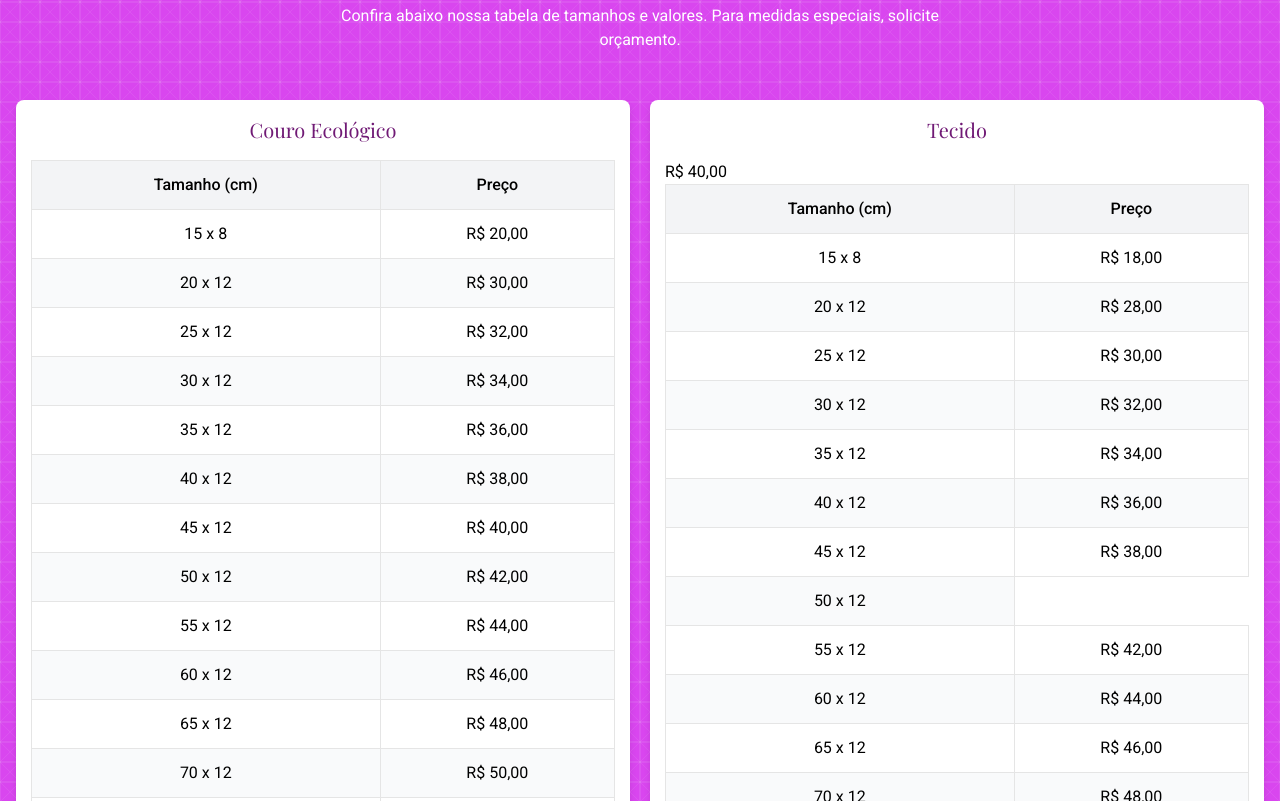
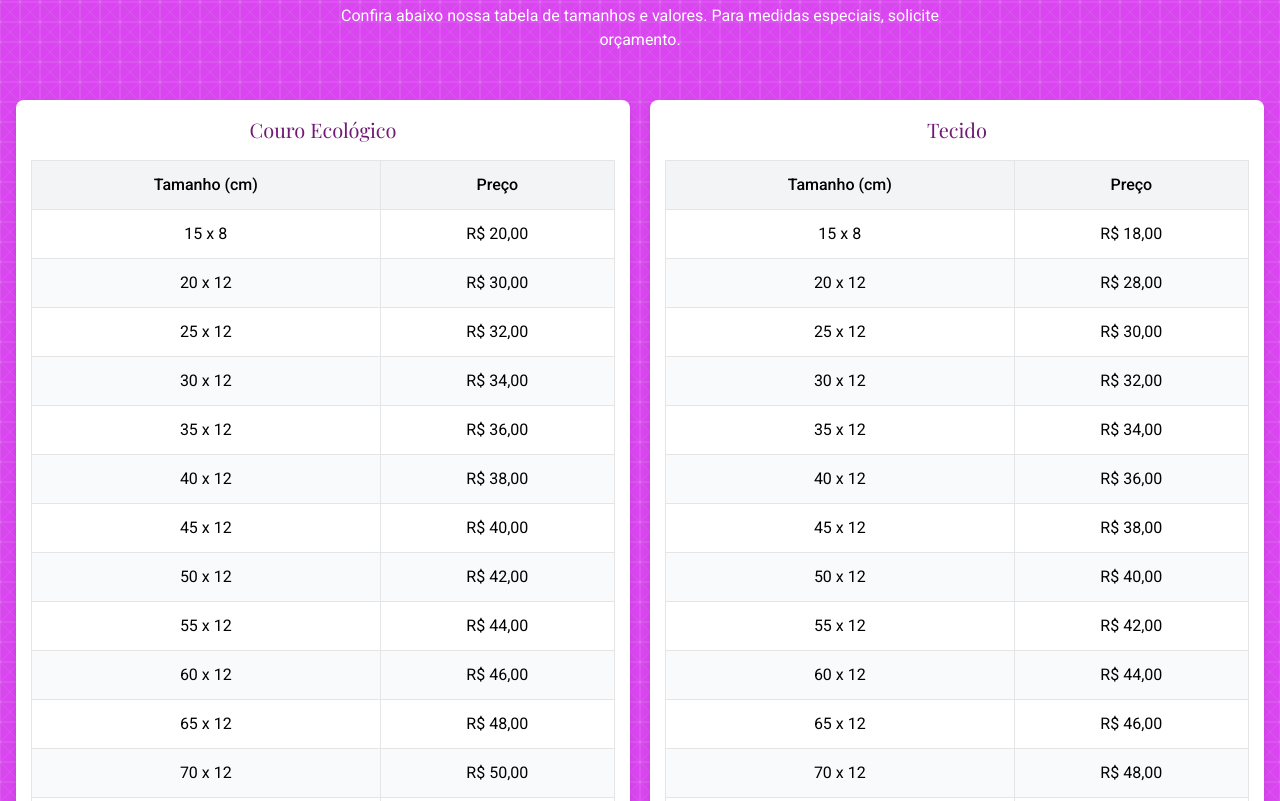
Before and after one commit to vituuu0021/f-lix-case, a plain HTML site: page index.html in a window 1280 px wide. Shown: the part 438-1239 px from the top of the page. Drawn offline with nearby package versions, Linux system fonts and the light colour scheme.

Commit message:
Update index.html

```diff
--- a/index.html
+++ b/index.html
@@ -316,7 +316,7 @@
                 </tr>
                 <tr>
                   <td>50 x 12</td>
-                  <td�>R$ 40,00</td>
+                  <td>R$ 40,00</td>
                 </tr>
                 <tr>
                   <td>55 x 12</td>
```
